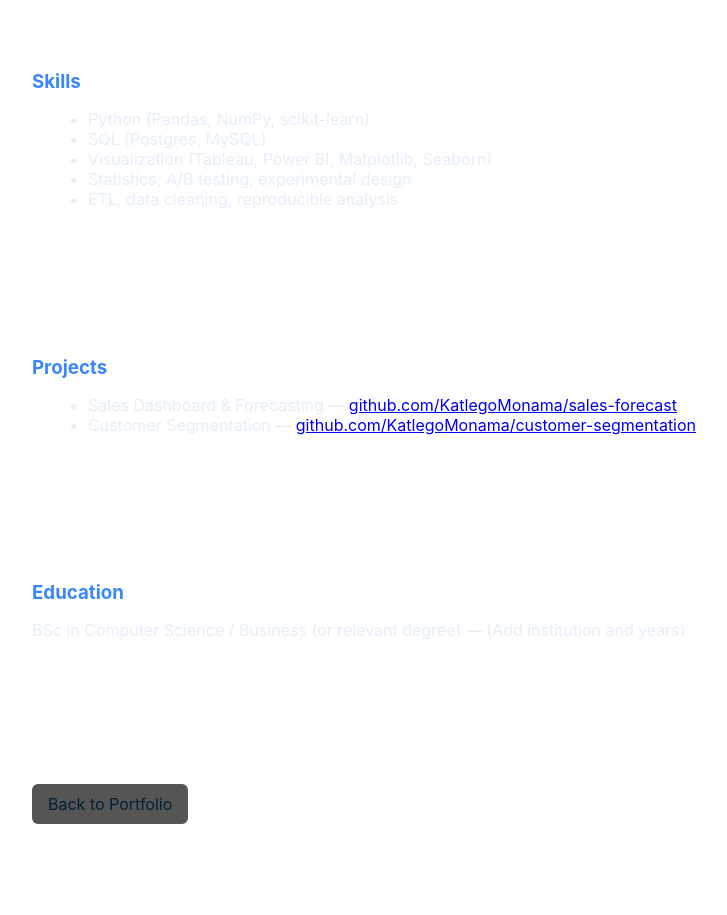
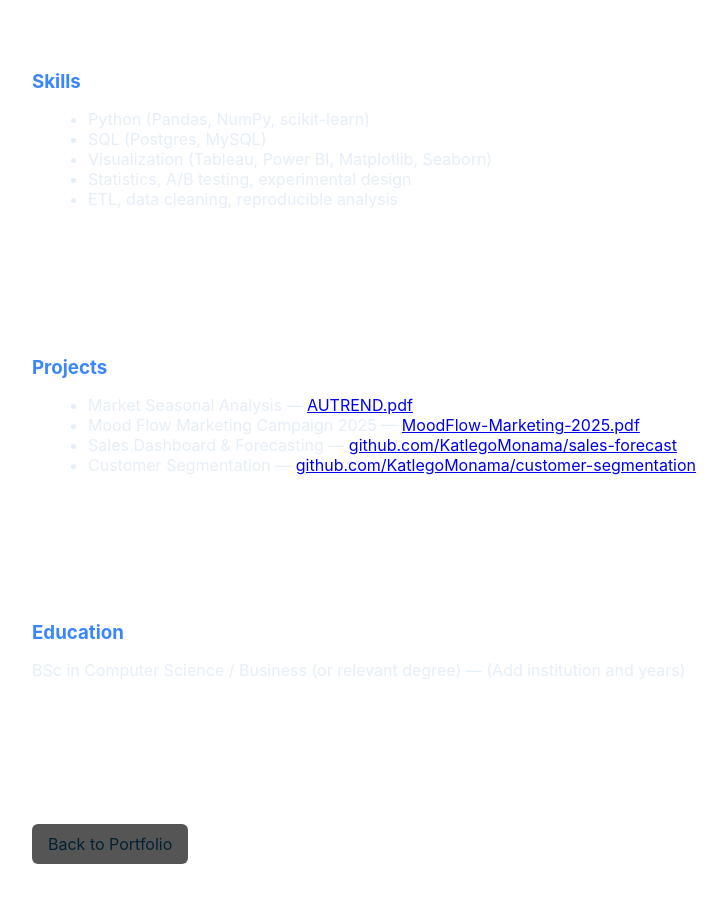
Before and after one commit to KatlegoMonama/KatlegoMonama.github.io, a website: page resume.html in a window 1280 px wide. Shown: the part 1423-2338 px from the top of the page, without its empty margins (186-913 px from the left). Drawn offline with Linux system fonts and the light colour scheme.

Commit message:
Highlight AUTREND and Mood Flow in resume projects

```diff
--- a/resume.html
+++ b/resume.html
@@ -56,6 +56,8 @@
         <div class="section">
             <h3>Projects</h3>
             <ul>
+                <li>Market Seasonal Analysis — <a href="AUTREND.pdf" target="_blank">AUTREND.pdf</a></li>
+                <li>Mood Flow Marketing Campaign 2025 — <a href="assets/projects/MoodFlow-Marketing-2025.pdf" target="_blank">MoodFlow-Marketing-2025.pdf</a></li>
                 <li>Sales Dashboard & Forecasting — <a href="https://github.com/KatlegoMonama/sales-forecast" target="_blank">github.com/KatlegoMonama/sales-forecast</a></li>
                 <li>Customer Segmentation — <a href="https://github.com/KatlegoMonama/customer-segmentation" target="_blank">github.com/KatlegoMonama/customer-segmentation</a></li>
             </ul>
```
